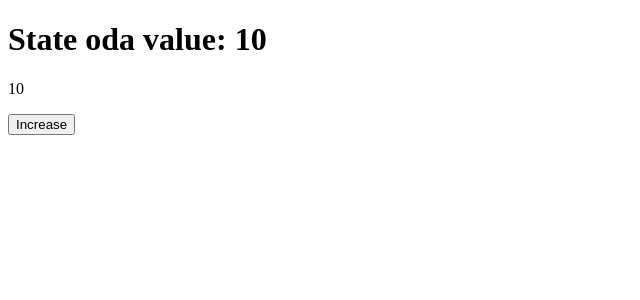
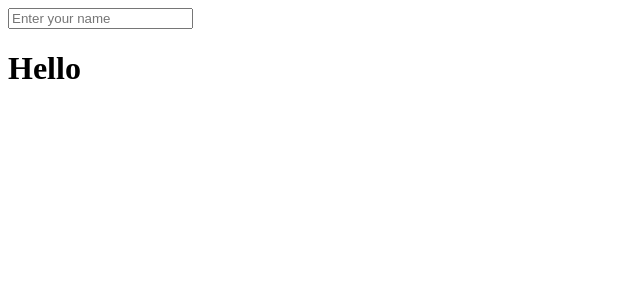
Before and after one commit to santhavi/react-tasks, a React (Vite) app: page / in a window 1280 px wide. Shown: the top 300 px of the page, without its empty margins (0-640 px from the left). Built offline with nearby package versions, Linux system fonts and the light colour scheme.

Commit message:
Added Task 2 - Name Display

```diff
--- a/src/App.jsx
+++ b/src/App.jsx
@@ -1,42 +1,13 @@
-//import './App.css'
-// import Header from './components/Header'
-// import Section from './components/Section'
-// import Footer from './components/Footer'
-// import Article from './components/article'
-
-// function App() {
-//   return (
-//     <>
-//       <h1>HELLO Santhavi</h1>
-
-//       <Header />
-//       <Section />
-//       <Footer/>
-//       <Article/>
-//     </>
-//   )
-// }
-
-// export default App
-
 import './App.css'
 import { useState } from 'react'
 
 function App() {
-  const [num, setNum] = useState(10);
-
-  const handleClick = ()=>{
-    // setNum(num+1)
-    // setNum(num-1)
-    setNum(0)
-  }
+  const [name, setName] = useState("");
 
   return (
     <>
-      <h1>State oda value: {num}</h1>
-      <p>{num}</p>
-      <button onClick={handleClick}>Increase</button>
-
+      <input type="text" placeholder='Enter your name' value = {name} onChange={(event) => setName(event.target.value)} />
+      <h1>Hello {name}</h1>
     </>
   );
 }
```
